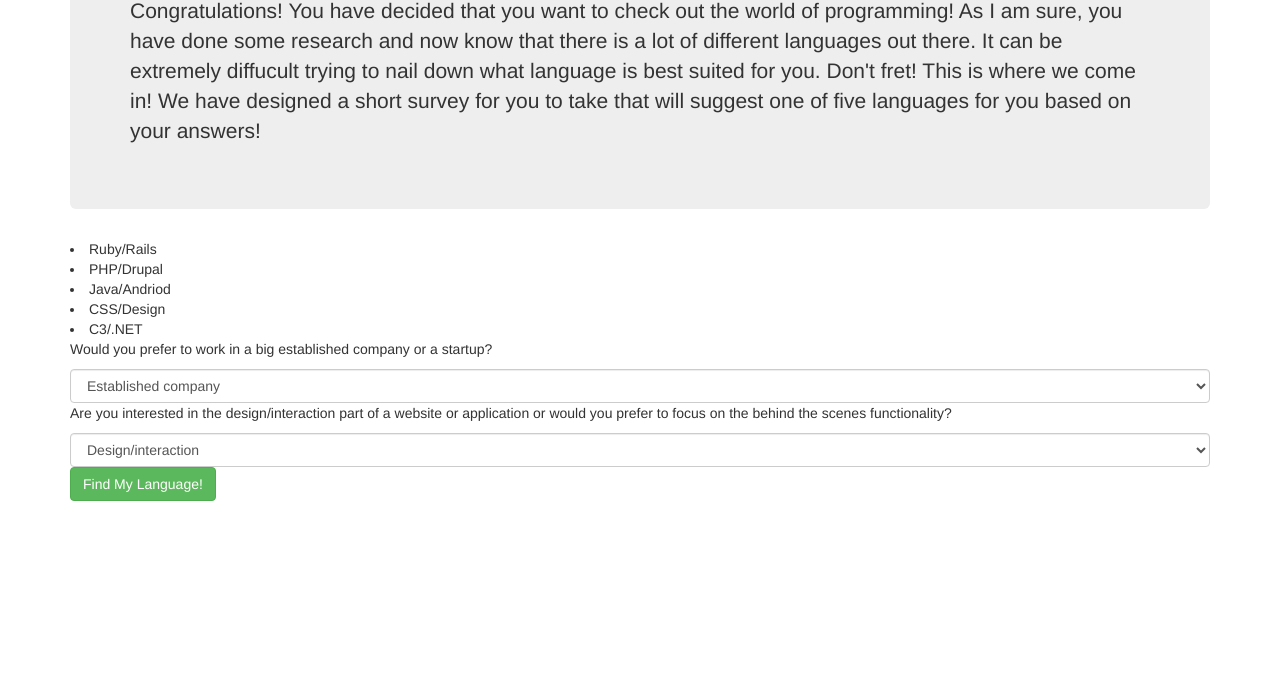
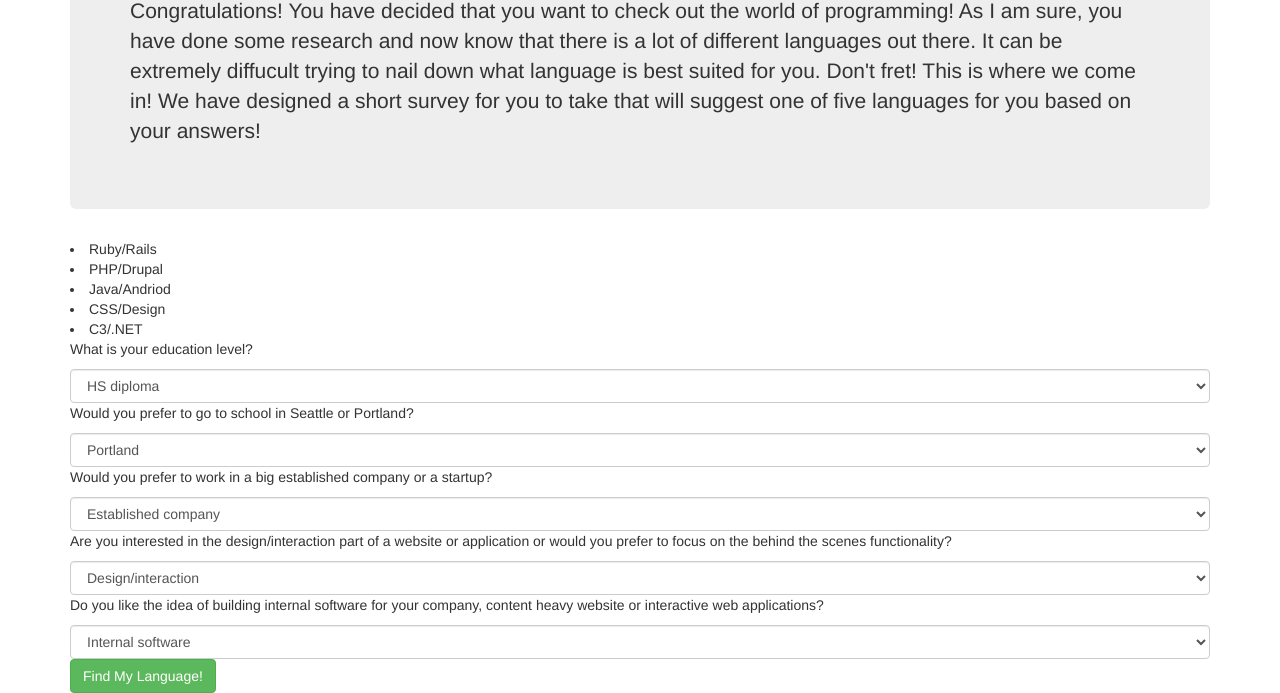
Before and after one commit to jessehoareevans/independent-project2, a plain HTML site: page index.html in a window 1280 px wide. Shown: the part 274-967 px from the top of the page. Before the commit the page ends 800 px from the top, so only its background shows below. Drawn offline with Linux system fonts and the light colour scheme.

Commit message:
add five questions and make vars for them

```diff
--- a/index.html
+++ b/index.html
@@ -21,6 +21,18 @@
       <li>C3/.NET</li>
       <form id="language">
         <div class="questionnaire">
+          <p class="questions">What is your education level?</p>
+          <select class="form-control" id="education">
+            <option>HS diploma</option>
+            <option>Some college</option>
+            <option>College degree</option>
+          </select>
+          <p class="questions">Would you prefer to go to school in Seattle or Portland?</p>
+          <select class="form-control" id="location">
+            <option>Portland</option>
+            <option>Seattle</option>
+            <option>Either</option>
+          </select>
           <p class="questions">Would you prefer to work in a big established company or a startup?</p>
           <select class="form-control" id="size">
             <option>Established company</option>
@@ -33,11 +45,11 @@
             <option>Behind the Scenes</option>
             <option>Either</option>
           </select>
-          <!-- <p class="questions">Would you prefer to work in a big established company or a startup?</p>
-          <select class="form-control" id="size">
-            <option>Established company</option>
-            <option>Start-up</option>
-            <option>Either</option> -->
+          <p class="questions">Do you like the idea of building internal software for your company, content heavy website or interactive web applications?</p>
+          <select class="form-control" id="build">
+            <option>Internal software</option>
+            <option>Content heavy</option>
+            <option>Interactive</option>
           </select>
         </div>
         <button class="btn btn-success">Find My Language!</button>
--- a/js/scripts.js
+++ b/js/scripts.js
@@ -2,12 +2,17 @@ $(document).ready(function(){
   $("#language").submit(function(event){
 
     $(".csharp, .ruby, .php").hide()
+    var education = $("#eduacation").val();
+    var location = $("location").val();
     var size = $("#size").val();
     var design = $("#design").val();
-
+    var build = $("build").val();
 
     if (size === "Established company" && design === "Design/interaction"){
       $(".csharp").show();
+    }
+    if (size === "Start-up" && design === "Behind the Scenes"){
+      $(".ruby").show();
     }
 
 
```
